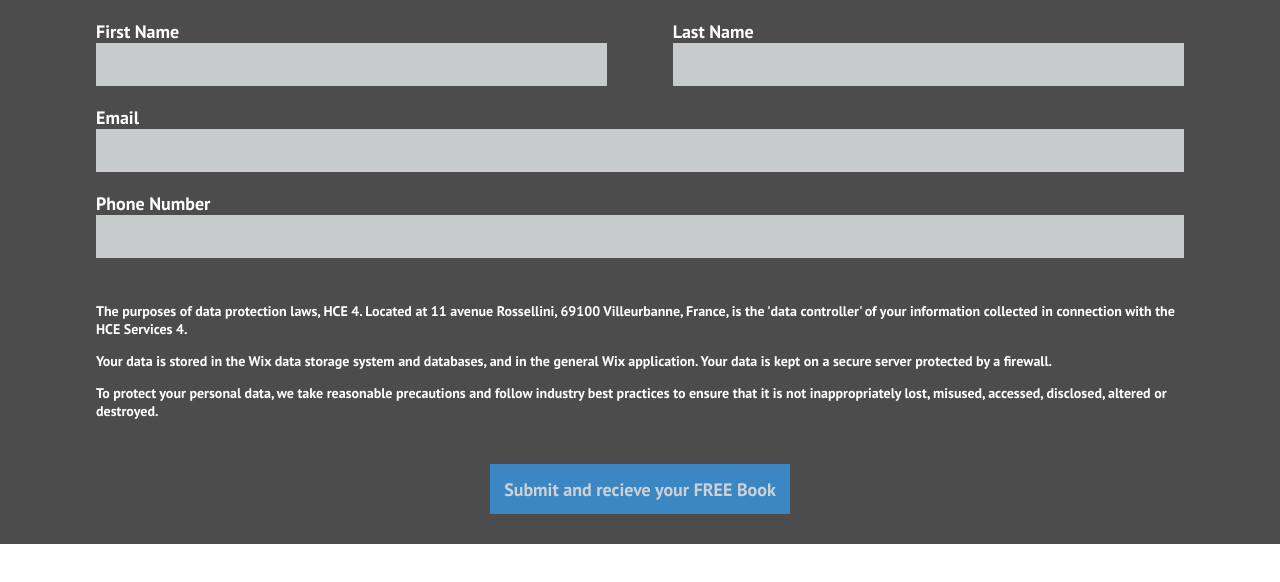
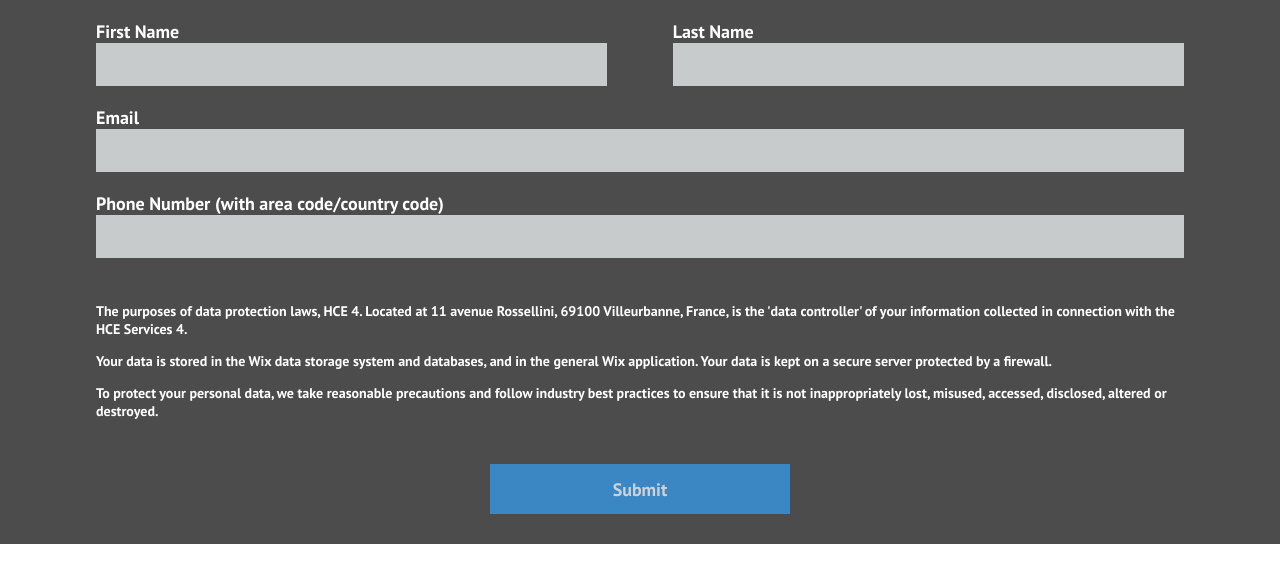
Before and after one commit to HCE4-UXD/book-form, a React (Create React App) app: page / in a window 1280 px wide. Shown: the top 582 px of the page. Built offline with nearby package versions, Linux system fonts and the light colour scheme.

Commit message:
changed label and button text

```diff
--- a/src/App.js
+++ b/src/App.js
@@ -53,7 +53,7 @@ export default class App extends Component {
           <input type="email" name="email" required />
         </div>
         <div className="input email phone">
-          <label>Phone Number</label>
+          <label>Phone Number (with area code/country code)</label>
           <input type="tel" name="phone" required />
         </div>
         <div className="disclaimer">
@@ -75,9 +75,12 @@ export default class App extends Component {
           </p>
         </div>
         {status === "SUCCESS" ? (
-          <p>Thank you for your interest in our book! We will get in touch with you shortly.</p>
+          <p>
+            Thank you for your interest in our book! We will get in touch with
+            you shortly.
+          </p>
         ) : (
-          <button className="btn">Submit and recieve your FREE Book</button>
+          <button className="btn">Submit</button>
         )}
         {status === "ERROR" && <p>Ooops! There was an error.</p>}
       </form>
```
